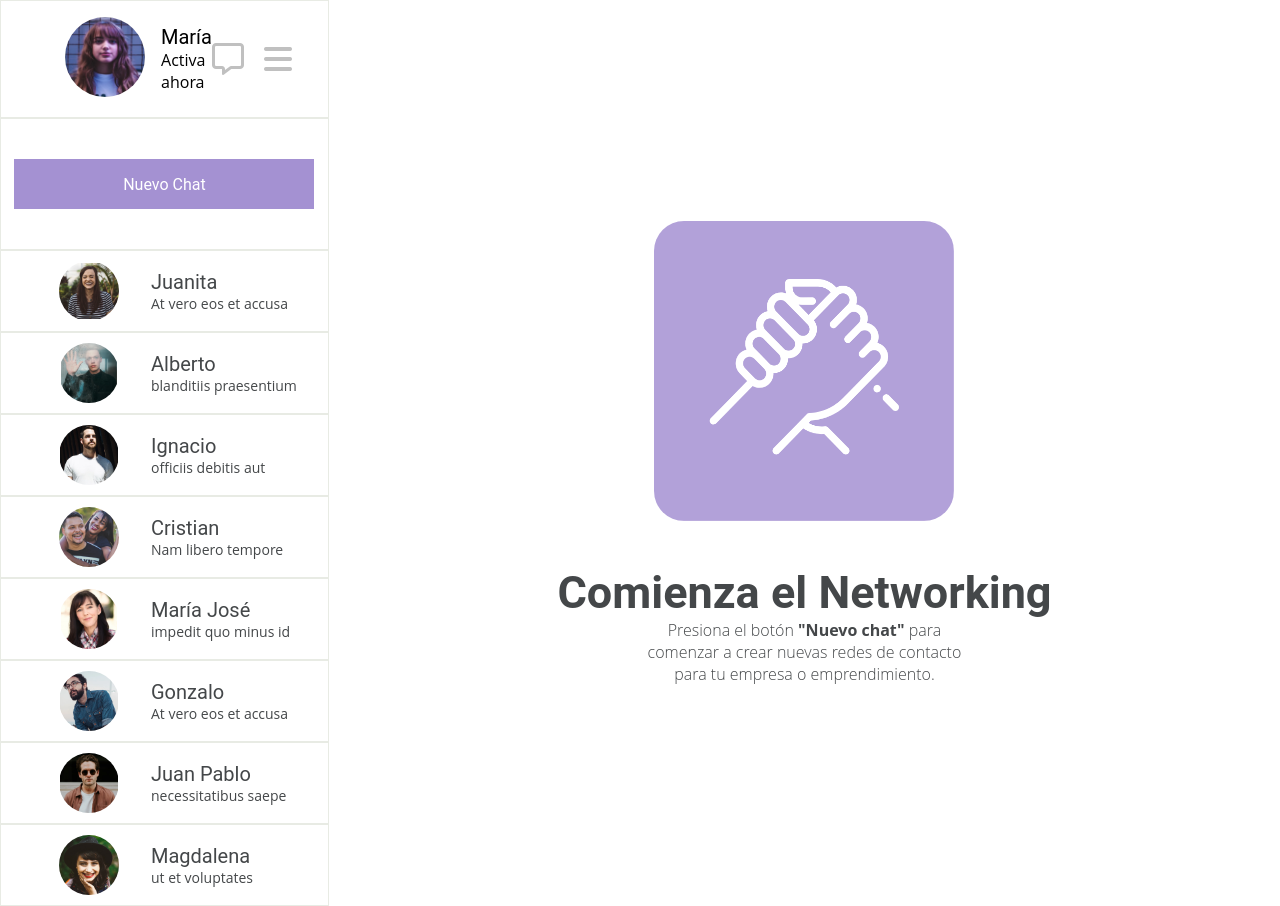
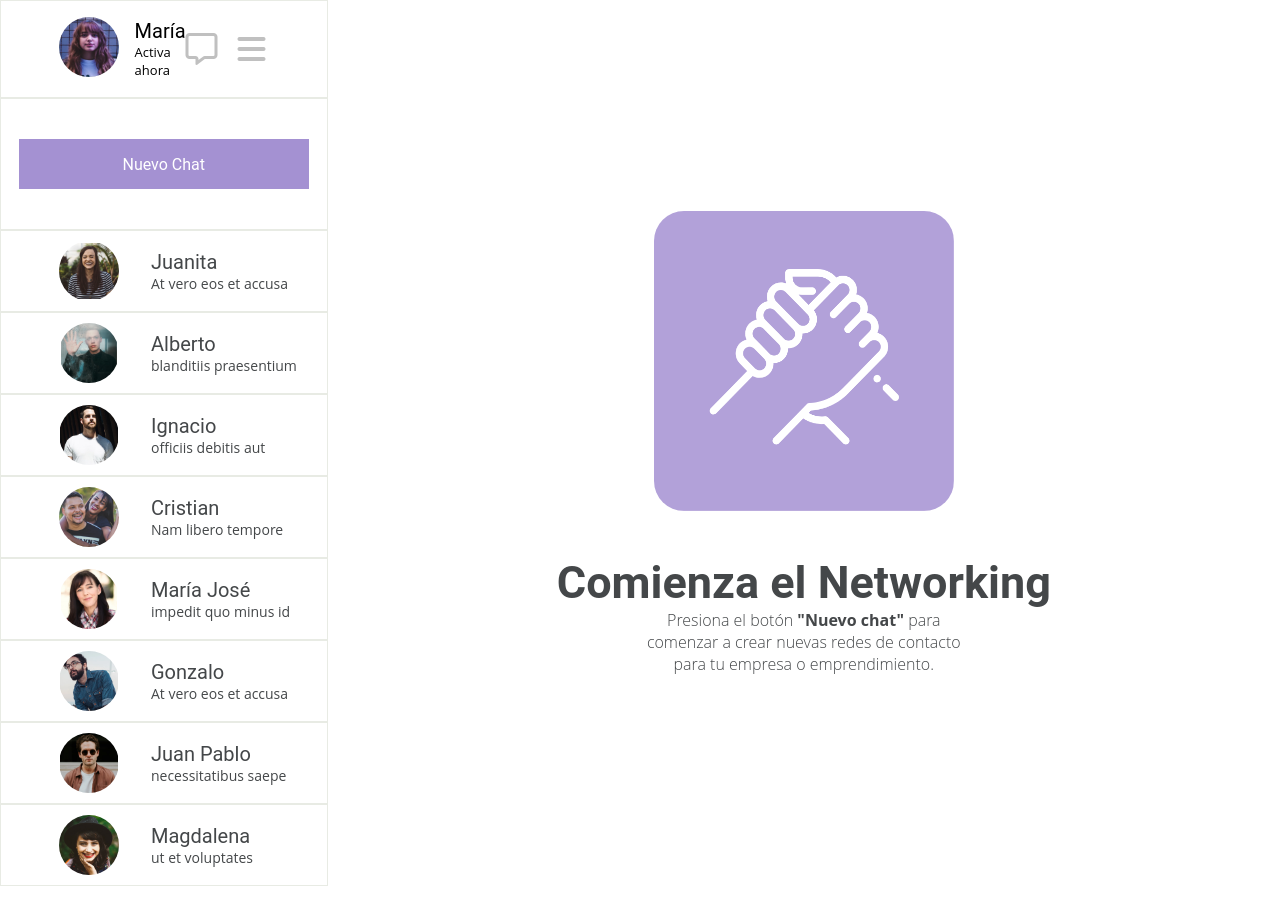
Before and after one commit to notdanielrojas/sistema_de_mensajeria, a plain HTML site: page index.html in a window 1280 px wide. Drawn offline with Linux system fonts and the light colour scheme.

Commit message:
Modificado tamaño de imagen y alineación

```diff
--- a/assets/CSS/styles.css
+++ b/assets/CSS/styles.css
@@ -29,24 +29,24 @@ body {
   border: 1px solid #e8ebe4;
   box-sizing: border-box;
   width: 100%;
-  padding: 1em 1em 1em 4em;
+  padding: 1em 1em 1em 3.6em;
 }
 
 .datos-usuario {
   display: flex;
   justify-content: center;
-  box-sizing: border-box;
+
 }
 
 .estado {
   font-family: 'Open Sans';
-  font-size: 16px;
+  font-size: 13px;
 
 }
 
 .logo-usuario {
-  width: 80px;
-  height: 80px;
+  width: 60px;
+  height: 60px;
   border-radius: 50%;
   transition: 0.3s;
 }
@@ -67,7 +67,7 @@ body {
   display: flex;
   align-items: center;
   gap: 20px;
-  padding-right: 20px;
+  padding-right: 45px;
 }
 
 .nuevo-chat {
@@ -88,7 +88,7 @@ body {
 }
 
 .nuevo-chat button {
-  width: 300px;
+  width: 290px;
   height: 50px;
   color: #fff;
   border: none;
```
